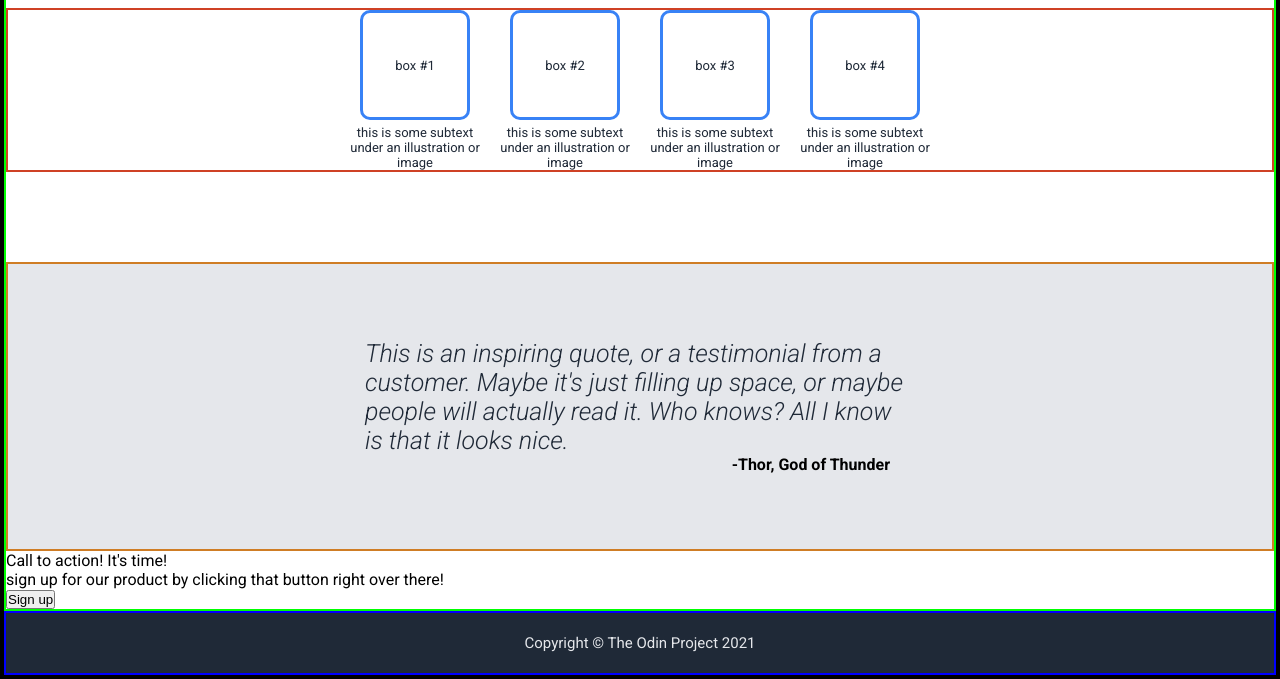
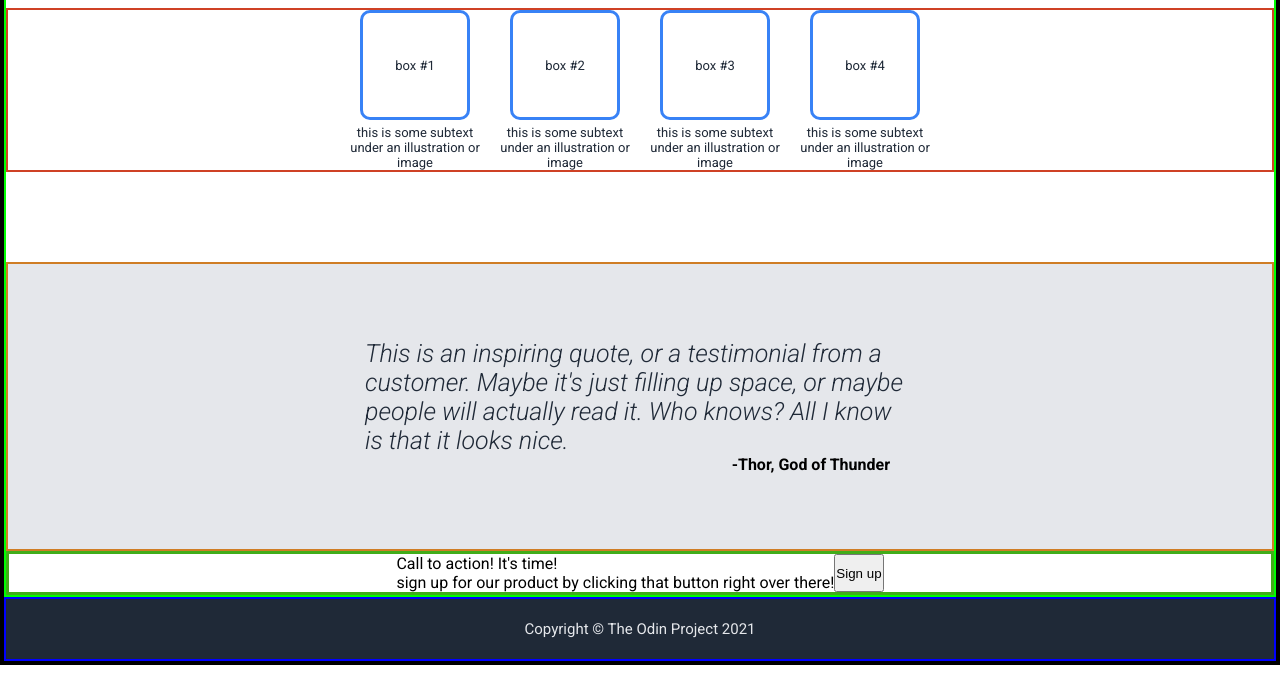
Before and after one commit to eri010-tech/odin-landing-page, a plain HTML site: page index.html in a window 1280 px wide. Shown: the part 464-1143 px from the top of the page. Drawn offline with Linux system fonts and the light colour scheme.

Commit message:
recovery

```diff
--- a/index.html
+++ b/index.html
@@ -74,7 +74,7 @@
         <div class="thor">-Thor, God of Thunder</div>
       </section> <!-- end of section container-->
 
-      <section>
+      <section class="call-to-action-container">
         <div>
           <div>Call to action! It's time!</div>
           <div>sign up for our product by clicking
--- a/style.css
+++ b/style.css
@@ -162,6 +162,12 @@ h1 {
   font-weight: bold;
 }
 
+.call-to-action-container {
+  border: 3px solid #41ad1a;
+  display: flex;
+  justify-content: center;
+}
+
 .footer-container {
   border: 2px solid #0000ff;
   text-align: center;
```
